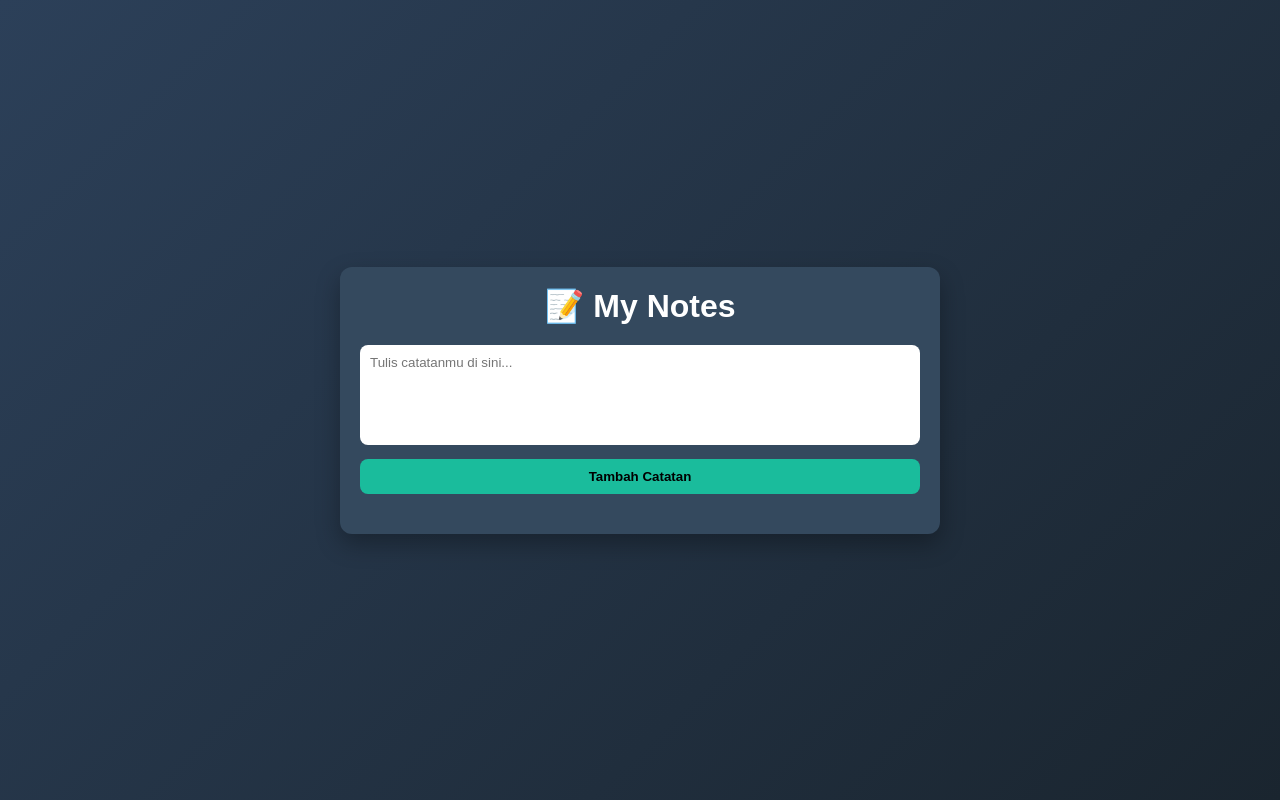
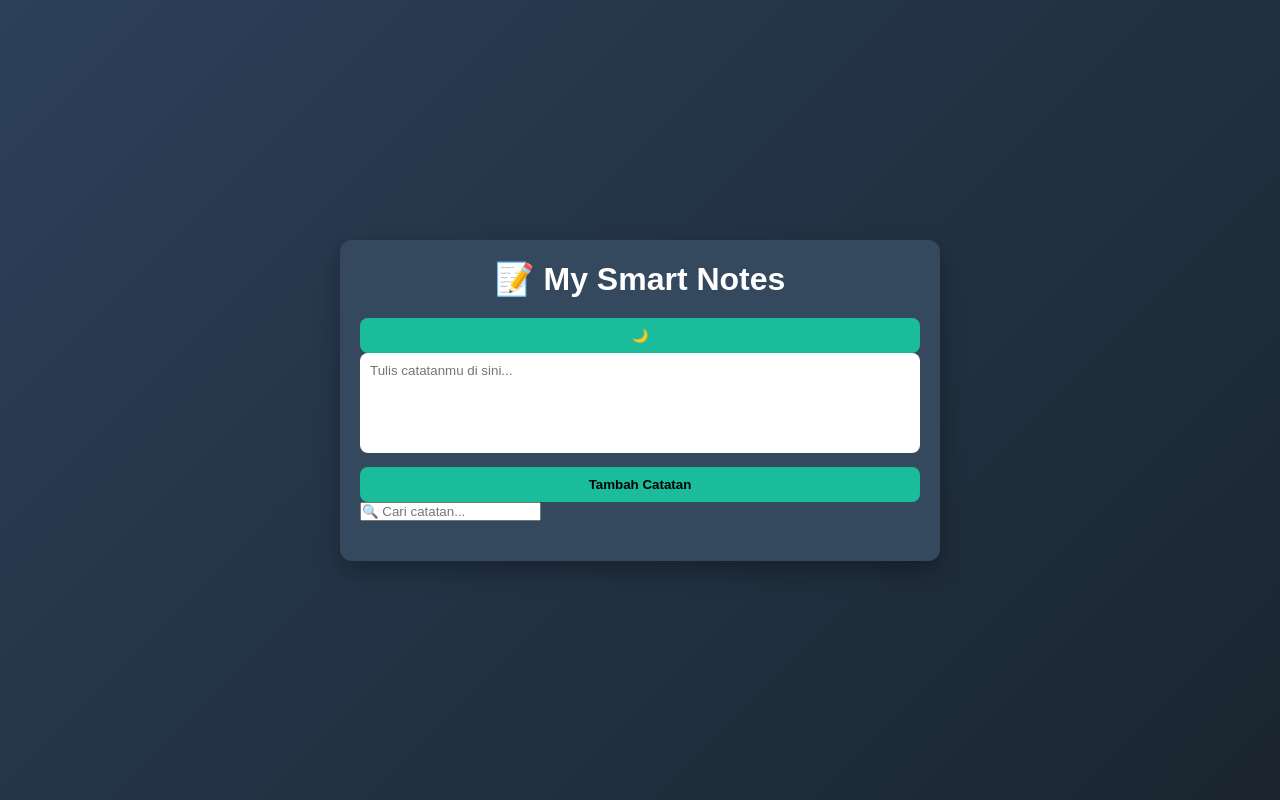
Before and after one commit to Rell-exe/MyNote, a plain HTML site: page index.html in a window 1280 px wide. Drawn offline with Linux system fonts and the light colour scheme.

Commit message:
Update title and header for notes app

```diff
--- a/index.html
+++ b/index.html
@@ -3,18 +3,23 @@
 <head>
     <meta charset="UTF-8">
     <meta name="viewport" content="width=device-width, initial-scale=1.0">
-    <title>My Notes App</title>
+    <title>Advanced Notes App</title>
     <link rel="stylesheet" href="style.css">
 </head>
 <body>
 
     <div class="container">
-        <h1>📝 My Notes</h1>
+        <header>
+            <h1>📝 My Smart Notes</h1>
+            <button id="toggleTheme">🌙</button>
+        </header>
 
         <div class="input-area">
             <textarea id="noteInput" placeholder="Tulis catatanmu di sini..."></textarea>
             <button onclick="addNote()">Tambah Catatan</button>
         </div>
+
+        <input type="text" id="searchInput" placeholder="🔍 Cari catatan..." onkeyup="searchNotes()">
 
         <div id="notesContainer" class="notes"></div>
     </div>
```
